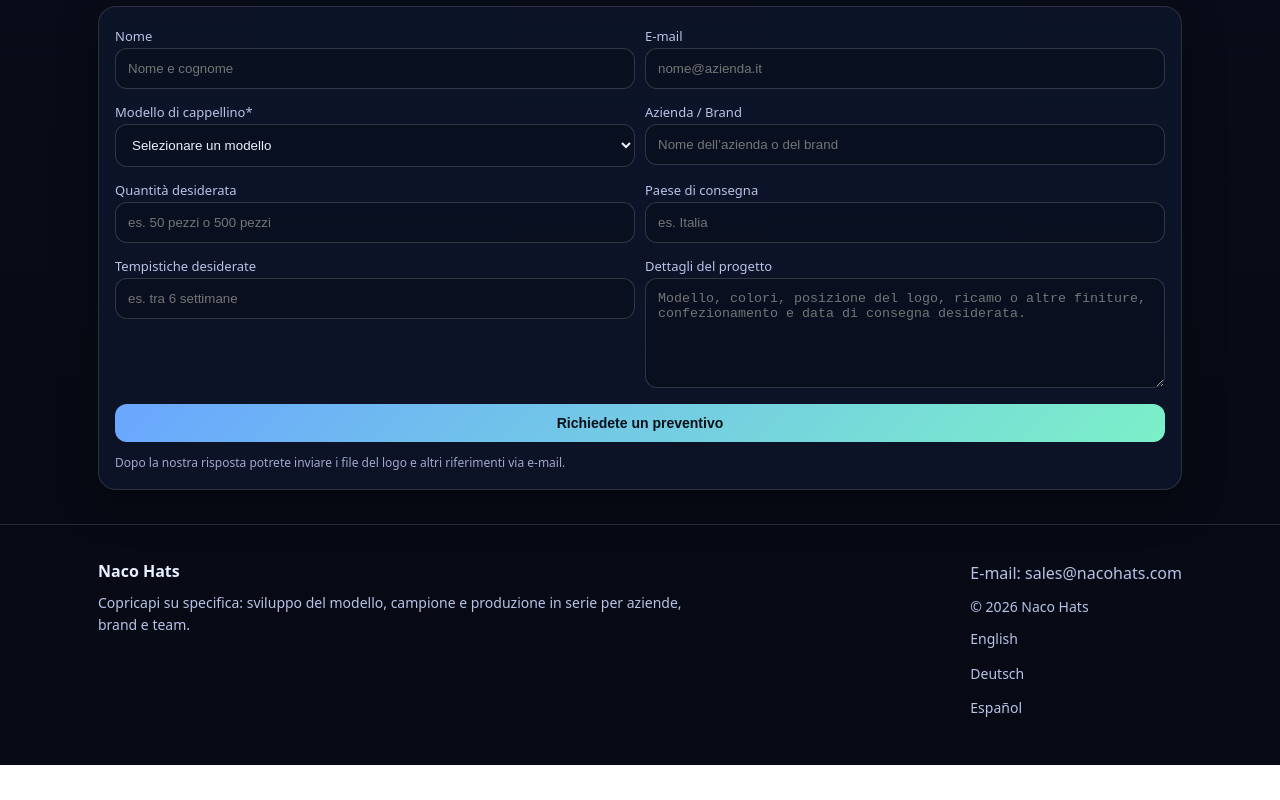
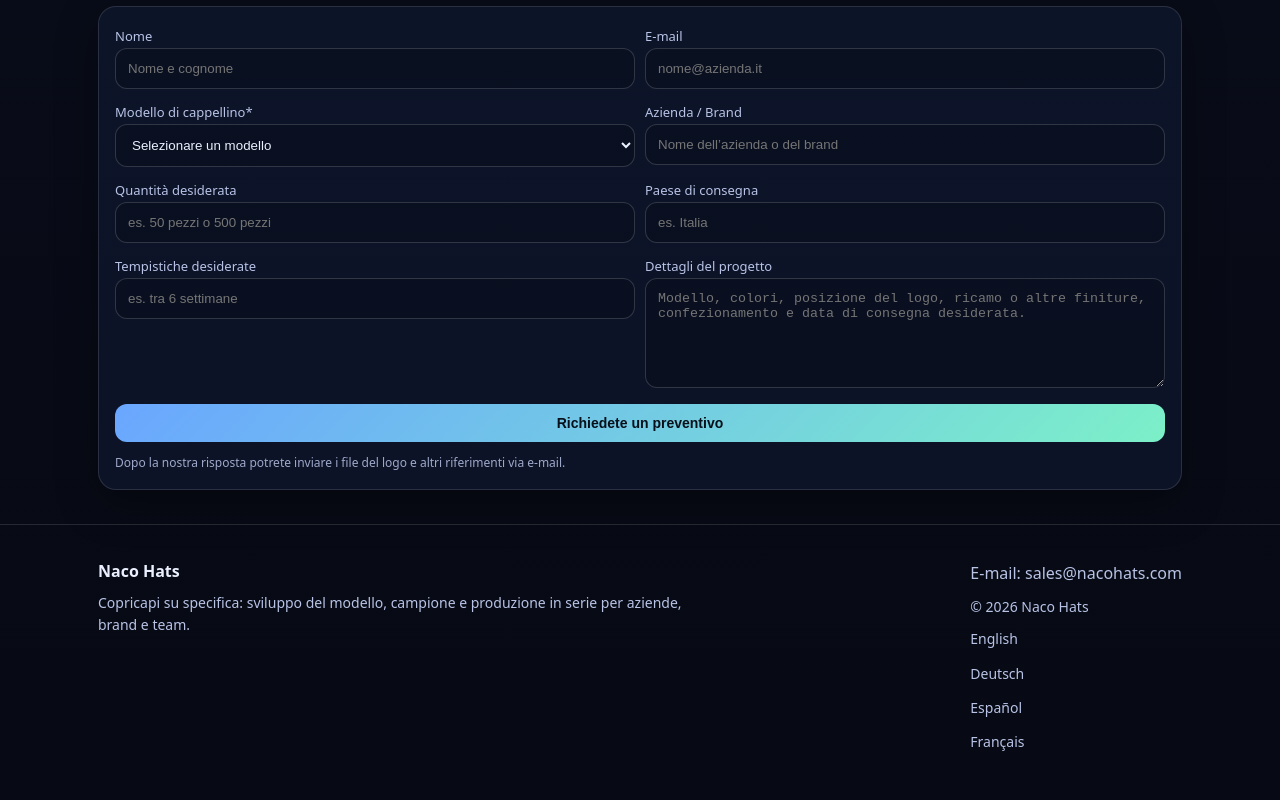
Before and after one commit to emilyzhao1023-glitch/my-static-site, a plain HTML site: page it/index.html in a window 1280 px wide. Shown: the part 3961-4761 px from the top of the page. Before the commit the page ends 4726 px from the top, so only its background shows below. Drawn offline with Linux system fonts and the light colour scheme.

Commit message:
Add reciprocal French homepage discovery links

```diff
--- a/it/index.html
+++ b/it/index.html
@@ -10,6 +10,7 @@
   <link rel="alternate" hreflang="de-DE" href="https://nacohats.com/de/" />
   <link rel="alternate" hreflang="it-IT" href="https://nacohats.com/it/" />
   <link rel="alternate" hreflang="es-ES" href="https://nacohats.com/es/" />
+  <link rel="alternate" hreflang="fr-FR" href="https://nacohats.com/fr/" />
   <link rel="alternate" hreflang="x-default" href="https://nacohats.com/" />
   <meta name="robots" content="index,follow">
   <link rel="icon" href="/favicon.ico">
@@ -316,7 +317,7 @@
   </main>
   <footer class="footer"><div class="wrap footerGrid">
     <div class="footerIntro"><strong>Naco Hats</strong><p>Copricapi su specifica: sviluppo del modello, campione e produzione in serie per aziende, brand e team.</p></div>
-    <div class="footerContact"><a href="mailto:sales@nacohats.com">E-mail: sales@nacohats.com</a><p>© 2026 Naco Hats</p><p class="language"><a href="/" lang="en" hreflang="en">English</a></p><p class="language"><a href="/de/" lang="de" hreflang="de-DE">Deutsch</a></p><p class="language"><a href="/es/" lang="es" hreflang="es-ES">Español</a></p></div>
+    <div class="footerContact"><a href="mailto:sales@nacohats.com">E-mail: sales@nacohats.com</a><p>© 2026 Naco Hats</p><p class="language"><a href="/" lang="en" hreflang="en">English</a></p><p class="language"><a href="/de/" lang="de" hreflang="de-DE">Deutsch</a></p><p class="language"><a href="/es/" lang="es" hreflang="es-ES">Español</a></p><p class="language"><a href="/fr/" lang="fr" hreflang="fr-FR">Français</a></p></div>
   </div></footer>
   <script>document.getElementById("form_time").value = Date.now();</script>
 </body>
```
